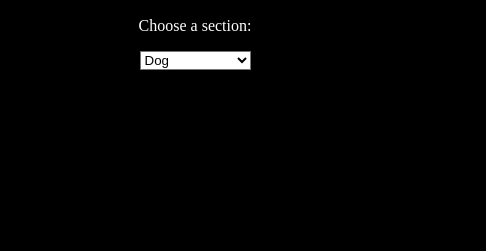
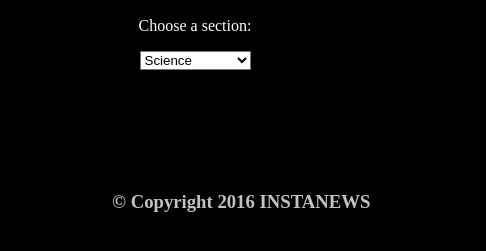
Before and after one commit to rishabagrawal/Instanews-App, a website: page index.html in a window 390 px wide. Shown: the part 557-808 px from the top of the page, 486 px wide, since content can reach past the window. Drawn offline with nearby package versions, Linux system fonts and the light colour scheme; files that its build step writes are made by us from their sources; no server answers.

Commit message:
fix selection bar in html, add ajax link in html and script js, and fix little css for mobile

```diff
--- a/css/style.css
+++ b/css/style.css
@@ -22,6 +22,12 @@ select {
     background: #ffffff;
     width: 111px;
 }
+footer h3{
+    color: #c2c2c2;
+    position: relative;
+    left: 104px;
+    bottom: 123px;
+}
 
 
 
--- a/index.html
+++ b/index.html
@@ -16,25 +16,30 @@
             <p>Choose a section:</p>
         </div>
         <select class="select" id="selection-bar">
-                <option value="dog">Dog</option>
-                <option value="cat">Cat</option>
-                <option value="hamster">Hamster</option>
-                <option value="spider">Spider</option>
-                <option value="goldfish">Goldfish</option>
+                <option value="science">Science</option>
+                <option value="national">U.S</option>
+                <option value="nyregion">Climate</option>
+                <option value="health">Health</option>
+                <option value="world">World</option>
+                <option value="food">Food</option>
+
          </select>
 
 
 
     </header>
 
-    <footer>
+    <footer >
+        <div class= "Copyright">
+            <h3>&copy; Copyright 2016 INSTANEWS</h3>
+        </div>
 
 
     </footer>
 
 
 
-
+    <script src="https://ajax.googleapis.com/ajax/libs/jquery/3.4.0/jquery.min.js"></script>
     <script src="./build/js/script.min.js"></script>
 </body>
 </html>
--- a/js/script.js
+++ b/js/script.js
@@ -1,4 +1,8 @@
-function sayHello() {
-    console.log('hello world');
-}
-sayHello();
+const section='science'
+$.ajax({
+    method:'get',
+    url:'https://api.nytimes.com/svc/topstories/v2/'+section+'.json?api-key=GEF9XRHhNY0ZEEyDvzTckQt7YaVziB1d'
+})
+.done(function(data){
+    console.log(data);
+});
```
Also changed, not shown: build/js/script.min.js.
